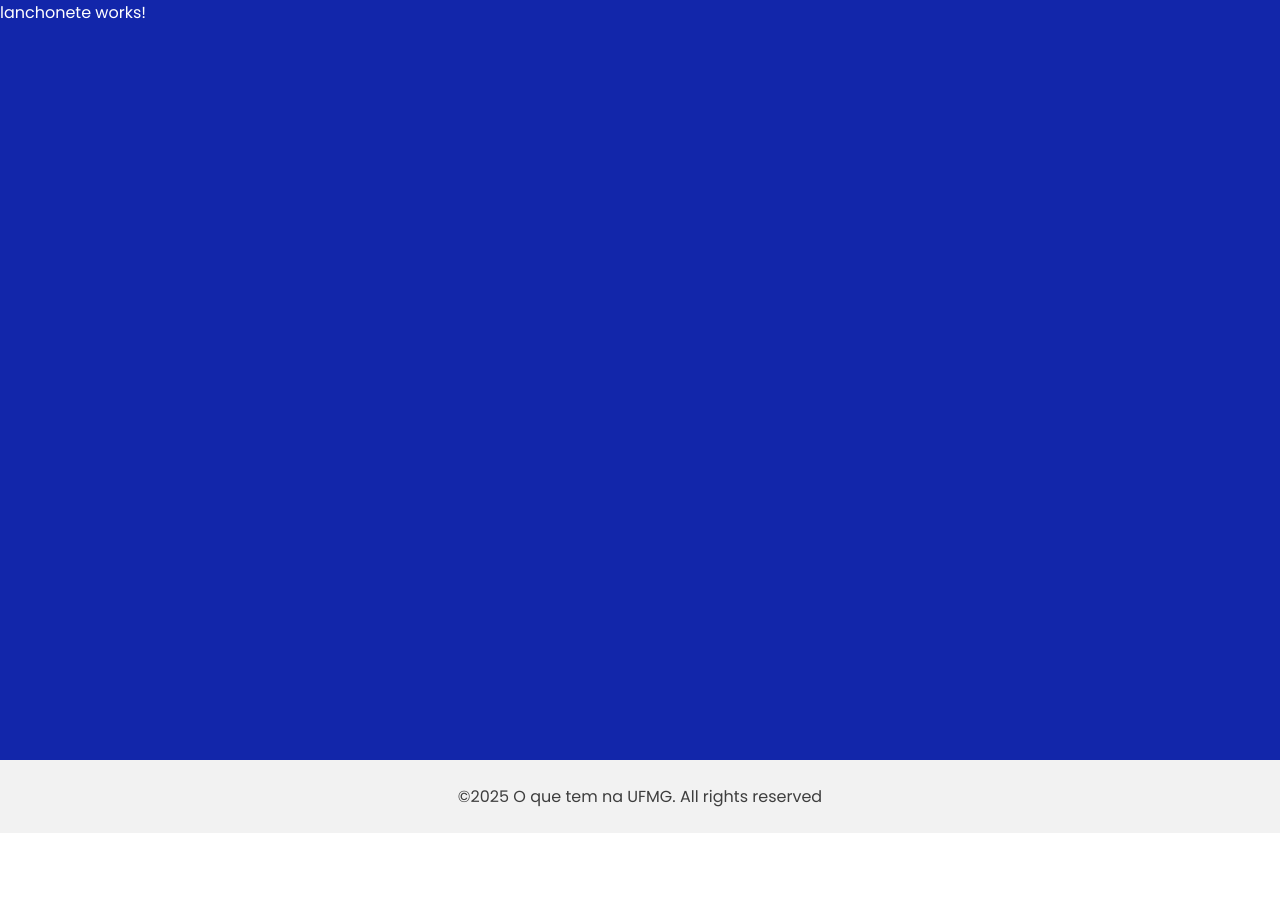
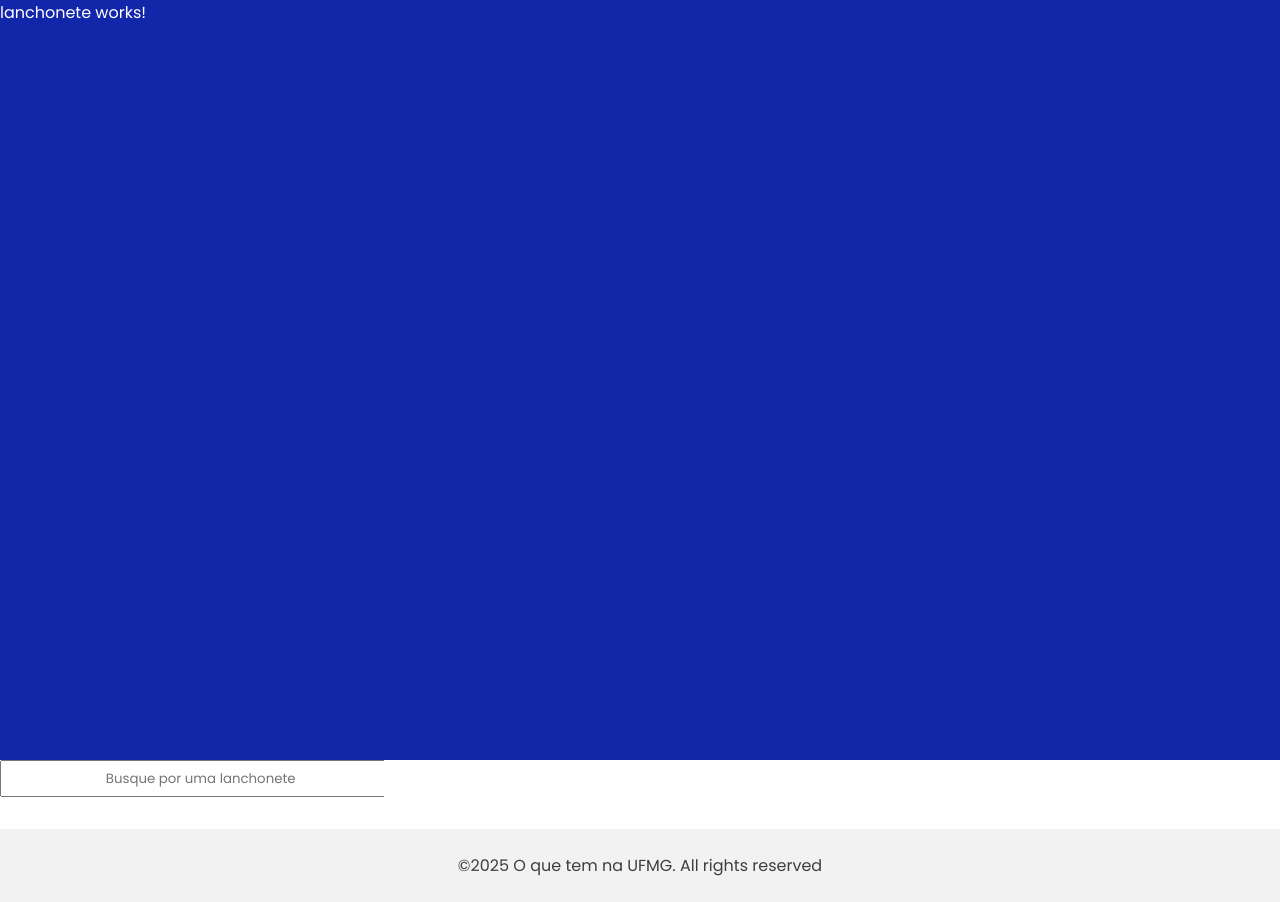
Before and after one commit to Lucas-Rezende/Onde-tem-na-UFMG, an Angular app: page /lanchonetes in a window 1280 px wide. Before the commit the page ends 833 px from the top, so only its background shows below. Built offline with nearby package versions, Linux system fonts and the light colour scheme.

Commit message:
implementação iniical do buscador de lanchonetes

```diff
--- a/angular.json
+++ b/angular.json
@@ -97,5 +97,8 @@
         }
       }
     }
+  },
+  "cli": {
+    "analytics": "92baf166-4f82-4da8-a371-bd22819170e9"
   }
 }
--- a/src/app/modules/lanchonetes/lanchonetes.component.css
+++ b/src/app/modules/lanchonetes/lanchonetes.component.css
@@ -10,3 +10,19 @@
   margin: 0;
   color: #ffffff;
 }
+
+.search-container{
+  margin-bottom: 2em;
+  width: 100%;
+}
+
+.search-container form {
+  width: 30%;
+  position: relative;
+}
+
+.search-container input {
+  padding: .5em;
+  width: 100%;
+  text-align: center;
+}
--- a/src/app/modules/lanchonetes/lanchonetes.component.html
+++ b/src/app/modules/lanchonetes/lanchonetes.component.html
@@ -1,3 +1,11 @@
 <div class="lanchonete-screen">
   <p>lanchonete works!</p>
 </div>
+
+<div class ="search-container">
+  <form>
+
+    <input type="text" placeholder="Busque por uma lanchonete" (input)="search($event)">
+
+  </form>
+</div>
--- a/src/app/modules/lanchonetes/lanchonetes.component.ts
+++ b/src/app/modules/lanchonetes/lanchonetes.component.ts
@@ -1,4 +1,5 @@
 import { Component } from '@angular/core';
+
 
 @Component({
   selector: 'app-lanchonetes',
@@ -6,6 +7,13 @@ import { Component } from '@angular/core';
   templateUrl: './lanchonetes.component.html',
   styleUrl: './lanchonetes.component.css'
 })
+
 export class LanchonetesComponent {
+  searchTerm : string = '';
+  search(e: Event) : void{
 
+  const target = e.target as HTMLInputElement;
+  const value = target.value;
+
+  }
 }
```
